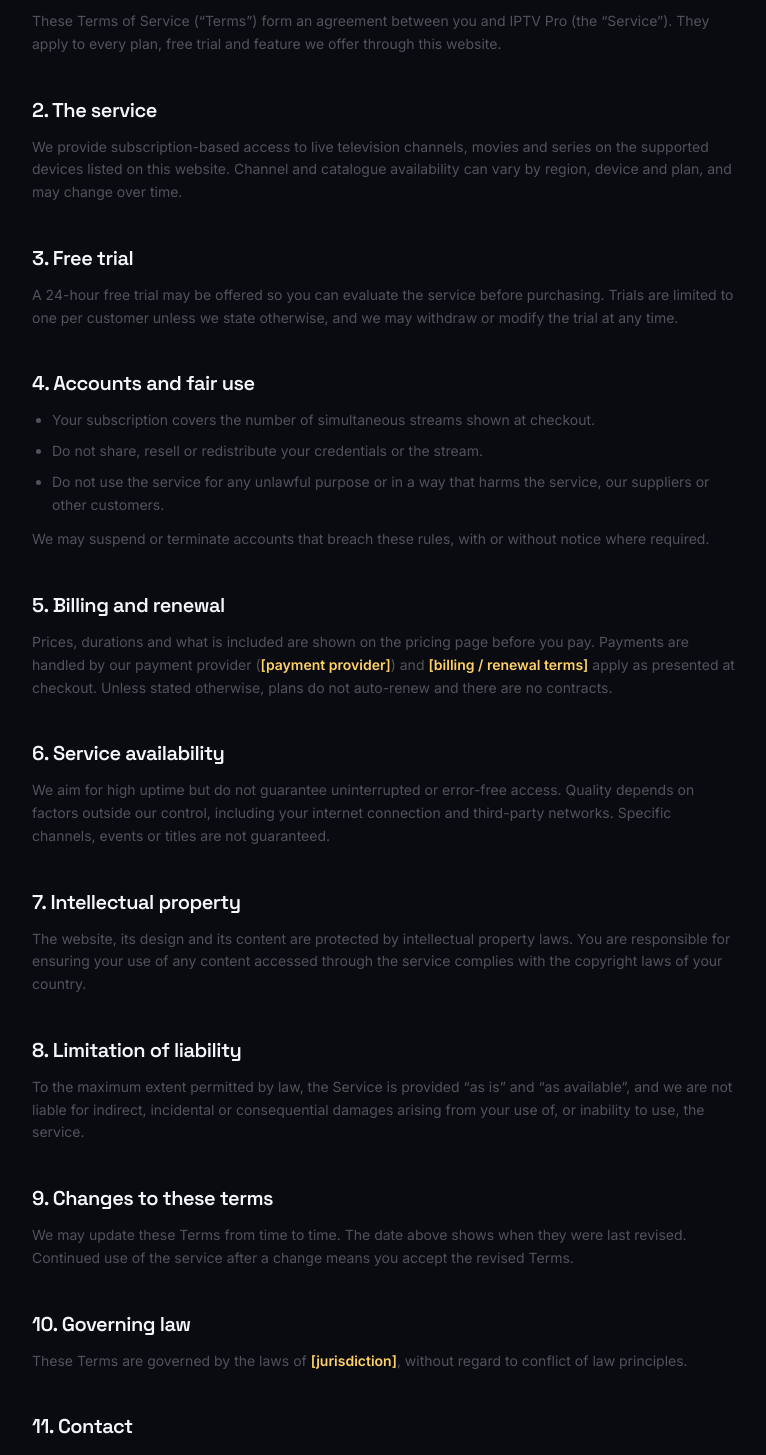
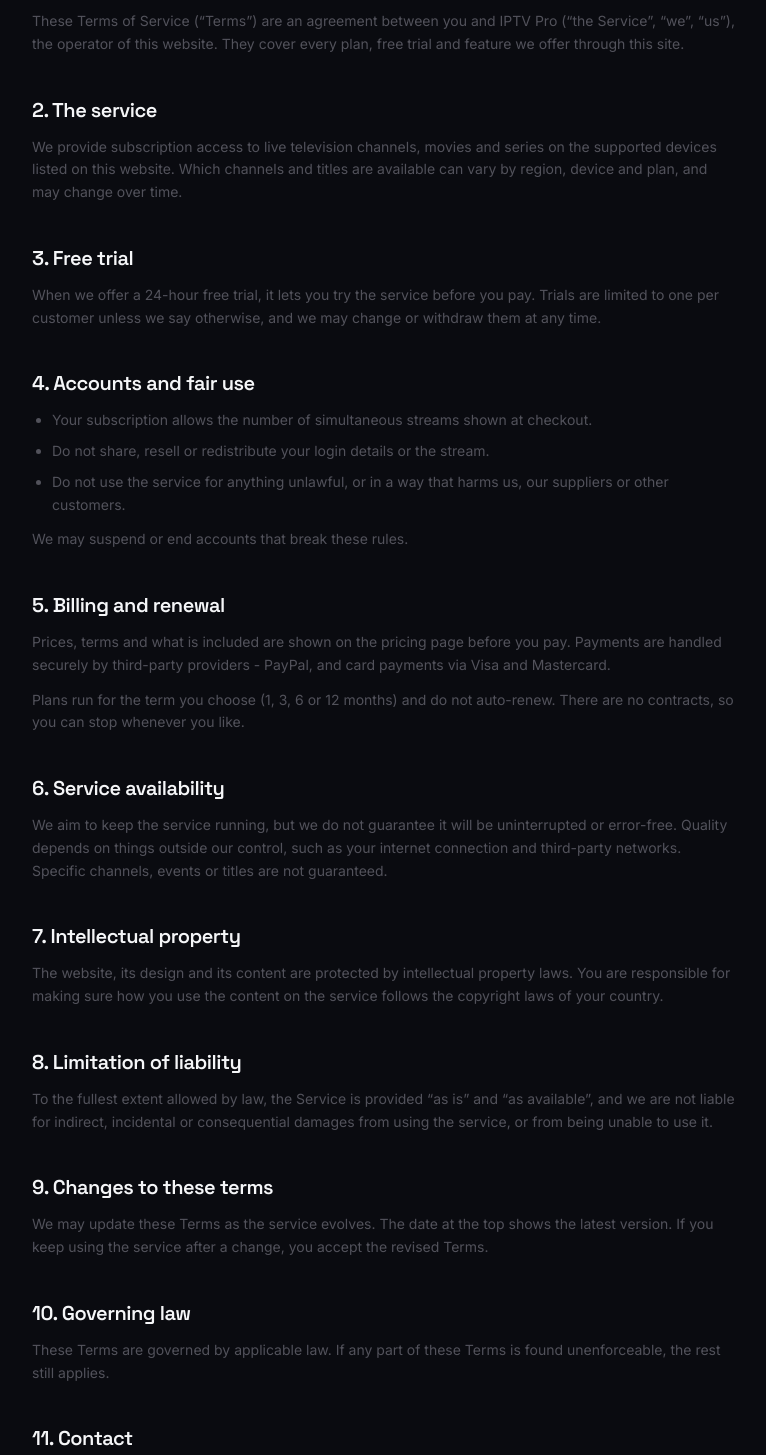
Before and after one commit to WebApp07/Iptv-pro, a Next.js app: page /terms in a window 1280 px wide. Shown: the part 400-1855 px from the top of the page, without its empty margins (256-1022 px from the left). Built offline with nearby package versions, Linux system fonts and the light colour scheme.

Commit message:
feat: rewrite terms of service with real billing info and plain-language copy

```diff
--- a/src/app/(marketing)/terms/page.tsx
+++ b/src/app/(marketing)/terms/page.tsx
@@ -2,7 +2,6 @@
 import {
   LegalPage,
   LegalSection,
-  Placeholder,
   LegalContactLine,
 } from "@/components/legal-page";
 import { siteConfig } from "@/config/site";
@@ -17,107 +16,107 @@
     <LegalPage
       title="Terms of Service"
       description="These terms govern your access to and use of our service. By subscribing, you agree to them."
-      updated="[DATE]"
+      updated="6 September 2026"
     >
       <LegalSection title="1. About these terms">
         <p>
-          These Terms of Service (&ldquo;Terms&rdquo;) form an agreement
-          between you and IPTV Pro (the
-          &ldquo;Service&rdquo;). They apply to every plan, free trial and
-          feature we offer through this website.
+          These Terms of Service (&ldquo;Terms&rdquo;) are an agreement
+          between you and IPTV Pro (&ldquo;the Service&rdquo;,
+          &ldquo;we&rdquo;, &ldquo;us&rdquo;), the operator of this website.
+          They cover every plan, free trial and feature we offer through this
+          site.
         </p>
       </LegalSection>
 
       <LegalSection title="2. The service">
         <p>
-          We provide subscription-based access to live television channels,
-          movies and series on the supported devices listed on this website.
-          Channel and catalogue availability can vary by region, device and
+          We provide subscription access to live television channels, movies
+          and series on the supported devices listed on this website. Which
+          channels and titles are available can vary by region, device and
           plan, and may change over time.
         </p>
       </LegalSection>
 
       <LegalSection title="3. Free trial">
         <p>
-          A 24-hour free trial may be offered so you can evaluate the service
-          before purchasing. Trials are limited to one per customer unless we
-          state otherwise, and we may withdraw or modify the trial at any
-          time.
+          When we offer a 24-hour free trial, it lets you try the service
+          before you pay. Trials are limited to one per customer unless we
+          say otherwise, and we may change or withdraw them at any time.
         </p>
       </LegalSection>
 
       <LegalSection title="4. Accounts and fair use">
         <ul className="list-disc space-y-2 pl-5">
           <li>
-            Your subscription covers the number of simultaneous streams shown
+            Your subscription allows the number of simultaneous streams shown
             at checkout.
           </li>
           <li>
-            Do not share, resell or redistribute your credentials or the
+            Do not share, resell or redistribute your login details or the
             stream.
           </li>
           <li>
-            Do not use the service for any unlawful purpose or in a way that
-            harms the service, our suppliers or other customers.
+            Do not use the service for anything unlawful, or in a way that
+            harms us, our suppliers or other customers.
           </li>
         </ul>
         <p>
-          We may suspend or terminate accounts that breach these rules, with
-          or without notice where required.
+          We may suspend or end accounts that break these rules.
         </p>
       </LegalSection>
 
       <LegalSection title="5. Billing and renewal">
         <p>
-          Prices, durations and what is included are shown on the pricing page
-          before you pay. Payments are handled by our payment provider
-          (<Placeholder>payment provider</Placeholder>) and{" "}
-          <Placeholder>billing / renewal terms</Placeholder> apply as
-          presented at checkout. Unless stated otherwise, plans do not
-          auto-renew and there are no contracts.
+          Prices, terms and what is included are shown on the pricing page
+          before you pay. Payments are handled securely by third-party
+          providers - PayPal, and card payments via Visa and Mastercard.
+        </p>
+        <p>
+          Plans run for the term you choose (1, 3, 6 or 12 months) and do not
+          auto-renew. There are no contracts, so you can stop whenever you
+          like.
         </p>
       </LegalSection>
 
       <LegalSection title="6. Service availability">
         <p>
-          We aim for high uptime but do not guarantee uninterrupted or
-          error-free access. Quality depends on factors outside our control,
-          including your internet connection and third-party networks.
-          Specific channels, events or titles are not guaranteed.
+          We aim to keep the service running, but we do not guarantee it will
+          be uninterrupted or error-free. Quality depends on things outside
+          our control, such as your internet connection and third-party
+          networks. Specific channels, events or titles are not guaranteed.
         </p>
       </LegalSection>
 
       <LegalSection title="7. Intellectual property">
         <p>
           The website, its design and its content are protected by
-          intellectual property laws. You are responsible for ensuring your
-          use of any content accessed through the service complies with the
-          copyright laws of your country.
+          intellectual property laws. You are responsible for making sure how
+          you use the content on the service follows the copyright laws of
+          your country.
         </p>
       </LegalSection>
 
       <LegalSection title="8. Limitation of liability">
         <p>
-          To the maximum extent permitted by law, the Service is provided
+          To the fullest extent allowed by law, the Service is provided
           &ldquo;as is&rdquo; and &ldquo;as available&rdquo;, and we are not
-          liable for indirect, incidental or consequential damages arising
-          from your use of, or inability to use, the service.
+          liable for indirect, incidental or consequential damages from using
+          the service, or from being unable to use it.
         </p>
       </LegalSection>
 
       <LegalSection title="9. Changes to these terms">
         <p>
-          We may update these Terms from time to time. The date above shows
-          when they were last revised. Continued use of the service after a
-          change means you accept the revised Terms.
+          We may update these Terms as the service evolves. The date at the
+          top shows the latest version. If you keep using the service after a
+          change, you accept the revised Terms.
         </p>
       </LegalSection>
 
       <LegalSection title="10. Governing law">
         <p>
-          These Terms are governed by the laws of{" "}
-          <Placeholder>jurisdiction</Placeholder>, without regard to conflict
-          of law principles.
+          These Terms are governed by applicable law. If any part of these
+          Terms is found unenforceable, the rest still applies.
         </p>
       </LegalSection>
 
```
